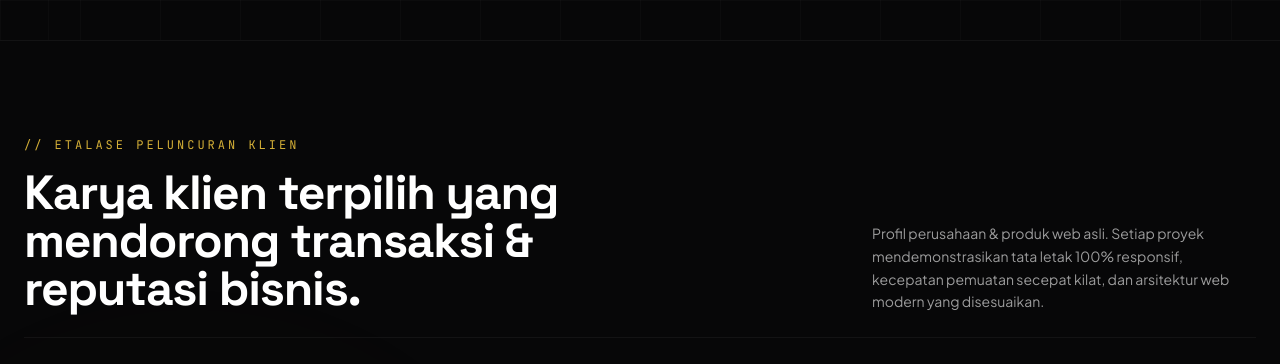
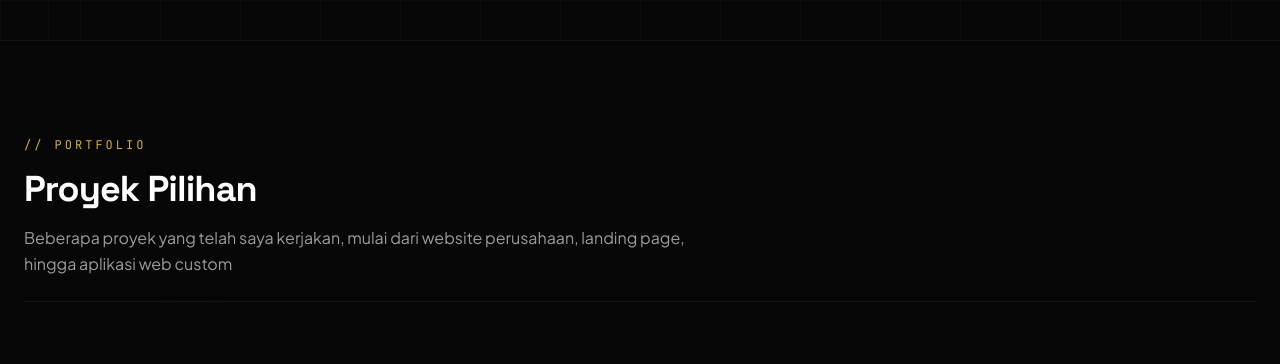
Before and after one commit to aldyfadil/portfolio-2, a React (Vite) app: page / in a window 1280 px wide. Shown: the part 720-1084 px from the top of the page. Built offline with nearby package versions, Linux system fonts and the light colour scheme.

Commit message:
refactor: update branding and simplify projects section
Renamed brand to VYNORA.ID and streamlined the project header for better clarity and minimalist aesthetic.

```diff
--- a/src/components/Navbar.tsx
+++ b/src/components/Navbar.tsx
@@ -58,7 +58,7 @@ export default function Navbar() {
         >
           <Code2 className="w-5 h-5 text-brand-gold group-hover:rotate-12 transition-transform duration-300" />
           <span className="font-extrabold text-white text-base md:text-lg">
-            ALDI<span className="text-brand-gold font-light tracking-widest text-sm ml-1.5 uppercase">.DEV</span>
+            VYNORA<span className="text-brand-gold font-light tracking-widest text-sm ml-1.5 uppercase">.ID</span>
           </span>
         </a>
 
--- a/src/components/Projects.tsx
+++ b/src/components/Projects.tsx
@@ -25,18 +25,15 @@ export default function Projects() {
       <div className="max-w-7xl mx-auto space-y-16 relative z-20">
 
         {/* Header Block */}
-        <div className="flex flex-col md:flex-row md:items-end md:justify-between gap-6 pb-6 border-b border-white/5">
-          <div className="space-y-4 max-w-xl">
-            <span className="font-mono text-xs text-brand-gold uppercase tracking-[0.25em] block">
-              // ETALASE PELUNCURAN KLIEN
-            </span>
-            <h2 className="text-3xl md:text-5xl font-bold font-display tracking-tight text-white">
-              Karya klien terpilih yang mendorong transaksi & reputasi bisnis.
-            </h2>
-          </div>
-
-          <p className="text-white/60 text-xs md:text-sm max-w-sm leading-relaxed">
-            Profil perusahaan & produk web asli. Setiap proyek mendemonstrasikan tata letak 100% responsif, kecepatan pemuatan secepat kilat, dan arsitektur web modern yang disesuaikan.
+        <div className="flex flex-col gap-4 pb-6 border-b border-white/5">
+          <span className="font-mono text-xs text-brand-gold uppercase tracking-[0.25em] block">
+            // PORTFOLIO
+          </span>
+          <h2 className="text-3xl md:text-4xl font-bold font-display tracking-tight text-white max-w-4xl">
+            Proyek Pilihan
+          </h2>
+          <p className="text-white/60 text-sm md:text-base max-w-2xl leading-relaxed font-sans">
+            Beberapa proyek yang telah saya kerjakan, mulai dari website perusahaan, landing page, hingga aplikasi web custom
           </p>
         </div>
 
```
